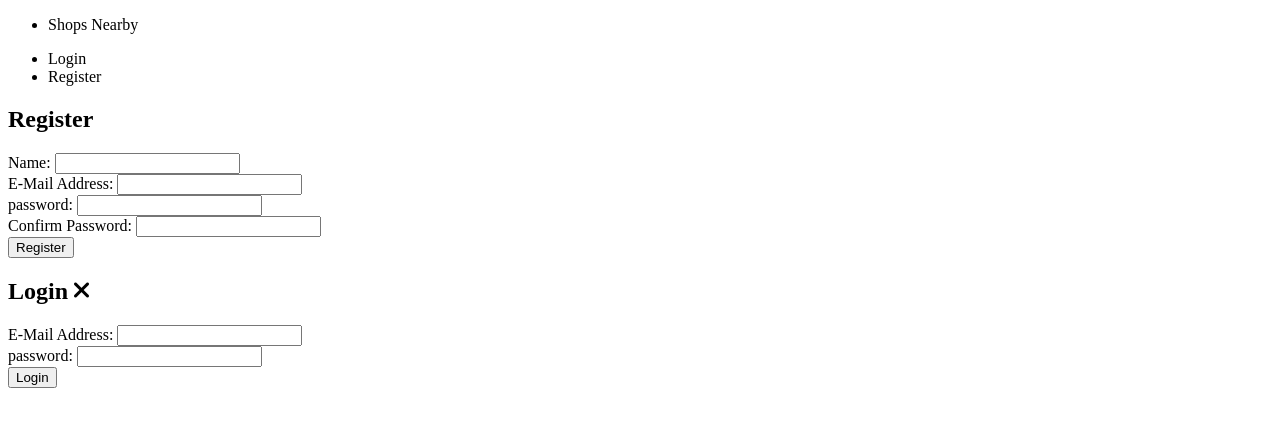
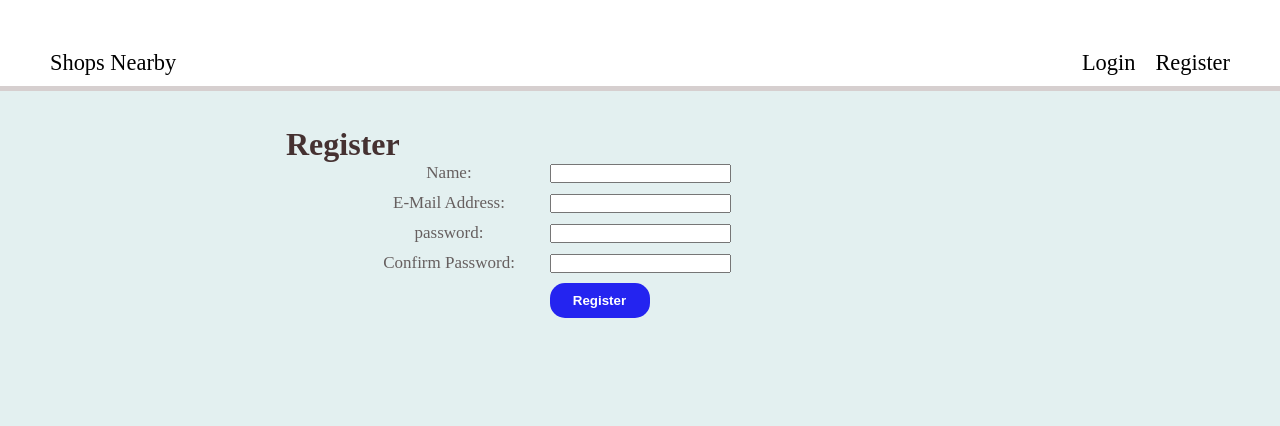
Before and after one commit to 0zedd/1000GHS, a plain HTML site: page index.html in a window 1280 px wide. Drawn offline with Linux system fonts and the light colour scheme.

Commit message:
added style to login and register forms

```diff
--- a/style.css
+++ b/style.css
@@ -1,3 +1,87 @@
+* {
+  padding: 0;
+  margin: 0;
+  box-sizing: border-box;
+}
+
 html {
-  display: block;
+  height: 100vh;
+  background-color: #e3f0f0;
 }
+
+ul {
+  list-style: none;
+}
+
+.nav {
+  display: grid;
+  font-size: 1.4rem;
+  padding: 50px 50px 10px 50px;
+  background-color: #ffff;
+  grid-template-columns: repeat(auto-fit, minmax(100px, 1fr));
+  box-shadow: 0 5px 0 0 rgba(213, 203, 203, 0.877);
+}
+
+.nav-right {
+  display: flex;
+  justify-content: end;
+  gap: 20px;
+}
+
+.main-wrapper {
+  padding: 0 50px 0 50px;
+  background-color: #e3f0f0;
+}
+
+.register {
+  display: flex;
+  margin: 3.4% 20% 0 20%;
+  align-items: center;
+  justify-content: center;
+  flex-direction: column;
+}
+
+.register h2 {
+  font-weight: 900;
+  font-size: 2rem;
+  color: rgb(69, 49, 49);
+  align-items: center;
+  background-color: #e3f0f0;
+  width: 100%;
+}
+
+.div-form {
+  display: flex;
+  text-align: center;
+}
+
+form {
+  color: rgb(102, 95, 95);
+  font-size: 17px;
+  display: grid;
+  justify-content: center;
+  align-items: center;
+  grid-template-columns: 1fr 1fr 1fr;
+  gap: 10px;
+}
+
+form > button {
+  font-weight: 700;
+  grid-column: 2/2;
+  width: 100px;
+  padding: 10px;
+  border-radius: 15px;
+  color: #ffff;
+  background-color: rgb(36, 36, 240);
+  cursor: pointer;
+  border: none;
+}
+
+.loginClass {
+  display: none;
+}
+
+.fa {
+  float: right;
+  cursor: pointer;
+}
```
